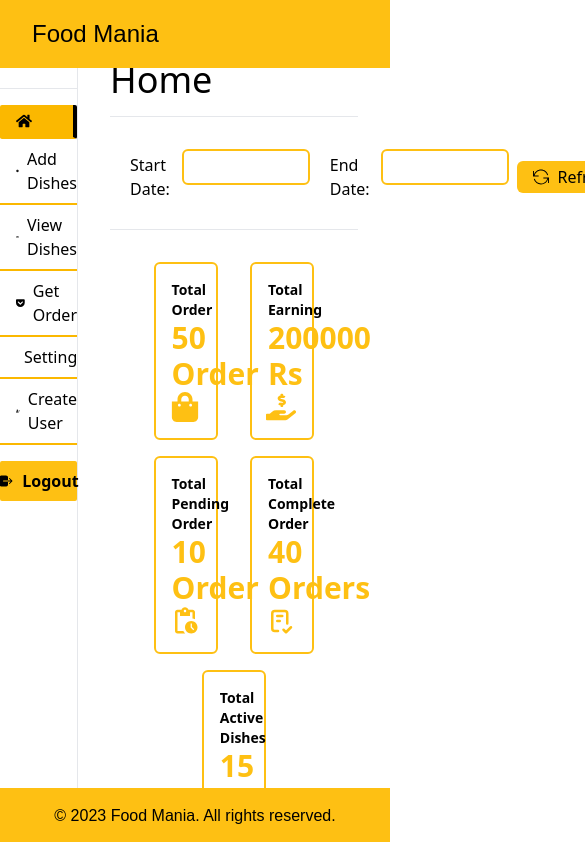
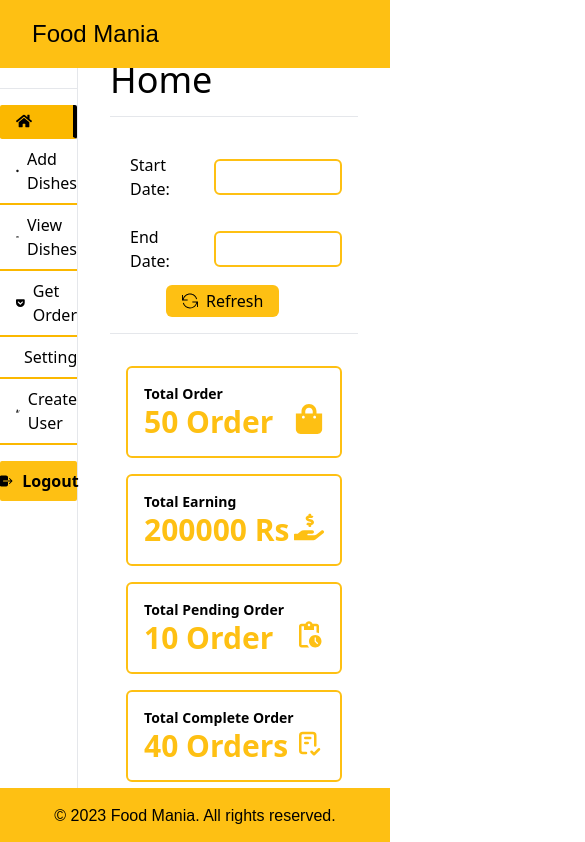
Before and after one commit to AzharKu9/restaurantPortal1, a React (Create React App) app: page /dashboard in a window 390 px wide. Shown: the top 842 px of the page, 585 px wide, since content can reach past the window. Built offline with nearby package versions, Linux system fonts and the light colour scheme; sample sign-in values are in the browser's storage.

Commit message:
responsivness add

```diff
--- a/src/Pages/CreateUser.js
+++ b/src/Pages/CreateUser.js
@@ -19,7 +19,7 @@ const CreateUser = () => {
                 Create Secondary User
               </h1>
               <div className="px-4 flex flex-wrap">
-                <div className="px-2 w-1/2">
+                <div className="px-2 w-full md:w-1/2">
                   <div className="mb-4">
                     <label
                       htmlFor="name"
@@ -36,7 +36,7 @@ const CreateUser = () => {
                     />
                   </div>
                 </div>
-                <div className="px-2 w-1/2">
+                <div className="px-2 w-full md:w-1/2">
                   <div className="mb-4">
                     <label
                       htmlFor="name"
@@ -54,7 +54,7 @@ const CreateUser = () => {
                   </div>
                 </div>
 
-                <div className="px-2 w-1/2">
+                <div className="px-2 w-full md:w-1/2">
                   <div className="mb-4">
                     <label
                       htmlFor="email"
@@ -71,7 +71,7 @@ const CreateUser = () => {
                     />
                   </div>
                 </div>
-                <div className="px-2 w-1/2">
+                <div className="px-2 w-full md:w-1/2">
                   <div className="mb-4">
                     <label
                       htmlFor="email"
--- a/src/Pages/Home.js
+++ b/src/Pages/Home.js
@@ -31,8 +31,8 @@ const Home = () => {
       <h2 className='text-4xl mt-2 mb-4'>Home</h2>
       <hr className='mb-6'></hr>
 
-      <div className='flex my-4 mx-2'>
-      <div className='flex mx-1 py-2 px-1'>
+      <div className='flex flex-col md:flex-row my-4 mx-2'>
+      <div className='flex mx-1 py-2 px-1 items-center'>
         <h2 className='p-1'>Start Date:</h2>
         <DatePicker
           className='border-2 border-solid border-[#FEC013] rounded-md p-1 ml-2 min-w-[6rem] max-w-[8rem]'
@@ -41,7 +41,7 @@ const Home = () => {
           dateFormat="dd/MM/yyyy"
         />
       </div>
-      <div className='flex mx-1 py-2 px-1'>
+      <div className='flex mx-1 py-2 px-1 items-center'>
         <h2 className='p-1'>End Date:</h2>
         <DatePicker
           className='border-2 border-solid border-[#FEC013] rounded-md p-1 ml-2 min-w-[6rem] max-w-[8rem]'
@@ -50,7 +50,7 @@ const Home = () => {
           dateFormat="dd/MM/yyyy"
         />
       </div>
-      <div className='flex ml-auto items-center'>
+      <div className='flex ml-12 items-center'>
         <button className='bg-[#FEC013] px-4 py-1 rounded-md flex flex-row items-center hover:bg-[#febf13da]' onClick={handleRefresh}>
         <TfiReload className='mr-2' /> Refresh
         </button>
@@ -58,29 +58,29 @@ const Home = () => {
 
     </div>
       <hr className='mb-6'></hr>
-      <div className='flex flex-wrap justify-center w-full'>
-        <div className='h-[5%] w-[26%] my-2 mx-4 border-2 border-solid border-[#FEC013] rounded-md p-4'>
+      <div className='flex flex-wrap w-full'>
+        <div className='h-[5%] w-[100%] md:w-[27%] my-2 mx-4 border-2 border-solid border-[#FEC013] rounded-md p-4'>
           <h1 className='text-sm font-semibold'>Total Order</h1>
           <span className='text-3xl font-bold text-[#FEC013]'>50 Order</span>
           <FaShoppingBag className='text-[#FEC013] text-3xl float-right' />
         </div>
-        <div className='h-[5%] w-[26%] my-2 mx-4 border-2 border-solid border-[#FEC013] rounded-md p-4'>
+        <div className='h-[5%] w-[100%] md:w-[27%] my-2 mx-4 border-2 border-solid border-[#FEC013] rounded-md p-4'>
           <h1 className='text-sm font-semibold'>Total Earning</h1>
           <span className='text-3xl font-bold text-[#FEC013]'>200000 Rs</span>
           <FaHandHoldingUsd className='text-[#FEC013] text-3xl float-right'/>
         </div>
-        <div className='h-[5%] w-[26%] my-2 mx-4 border-2 border-solid border-[#FEC013] rounded-md p-4'>
+        <div className='h-[5%] w-[100%] md:w-[27%] my-2 mx-4 border-2 border-solid border-[#FEC013] rounded-md p-4'>
           <h1 className='text-sm font-semibold'>Total Pending Order</h1>
           <span className='text-3xl font-bold text-[#FEC013]'>10 Order</span>
           <MdOutlinePendingActions className='text-[#FEC013] text-3xl float-right'/>
         </div>
-        <div className='h-[5%] w-[26%] my-2 mx-4 border-2 border-solid border-[#FEC013] rounded-md p-4'>
+        <div className='h-[5%] w-[100%] md:w-[27%] my-2 mx-4 border-2 border-solid border-[#FEC013] rounded-md p-4'>
           <h1 className='text-sm font-semibold'>Total Complete Order</h1>
           <span className='text-3xl font-bold text-[#FEC013]'>40 Orders</span>
           <TbChecklist className='text-[#FEC013] text-3xl float-right'/>
 
         </div>
-        <div className='h-[5%] w-[26%] my-2 mx-4 border-2 border-solid border-[#FEC013] rounded-md p-4'>
+        <div className='h-[5%] w-[100%] md:w-[27%] my-2 mx-4 border-2 border-solid border-[#FEC013] rounded-md p-4'>
           <h1 className='text-sm font-semibold'>Total Active Dishes</h1>
           <span className='text-3xl font-bold text-[#FEC013]'>15 Orders</span>
           <MdFoodBank className='text-[#FEC013] text-3xl float-right'/>
--- a/src/Pages/Setting.js
+++ b/src/Pages/Setting.js
@@ -47,8 +47,8 @@ const Setting = () => {
         <div>
           <div className="">
             <h1 className="text-center m-10 text-2xl font-sans">The Account</h1>
-            <div className="px-4 flex">
-              <div className="px-2 w-1/2">
+            <div className="px-4 flex flex-wrap">
+              <div className="px-2 w-full md:w-[33%]">
                 <div className="mb-4">
                   <label
                     htmlFor="name"
@@ -66,7 +66,7 @@ const Setting = () => {
                   />
                 </div>
               </div>
-              <div className="px-2 w-1/2">
+              <div className="px-2 w-full md:w-[33%]">
                 <div className="mb-4">
                   <label
                     htmlFor="name"
@@ -84,8 +84,7 @@ const Setting = () => {
                   />
                 </div>
               </div>
-
-              <div className="px-2 w-1/2">
+              <div className="px-2 w-full md:w-[33%]">
                 <div className="mb-4">
                   <label
                     htmlFor="email"
```
